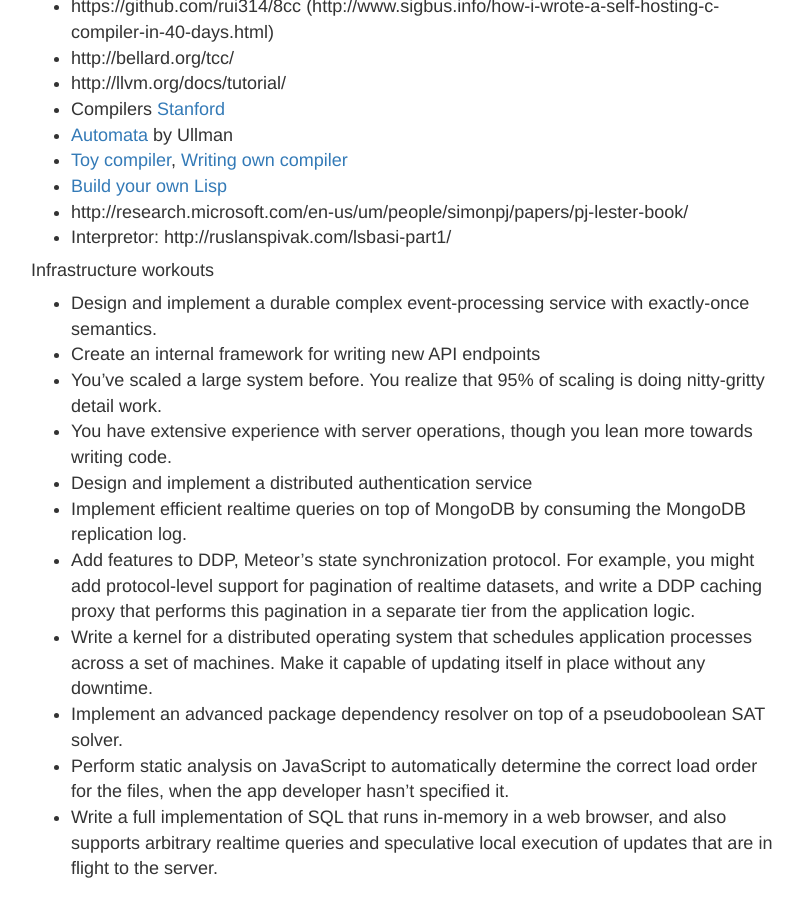
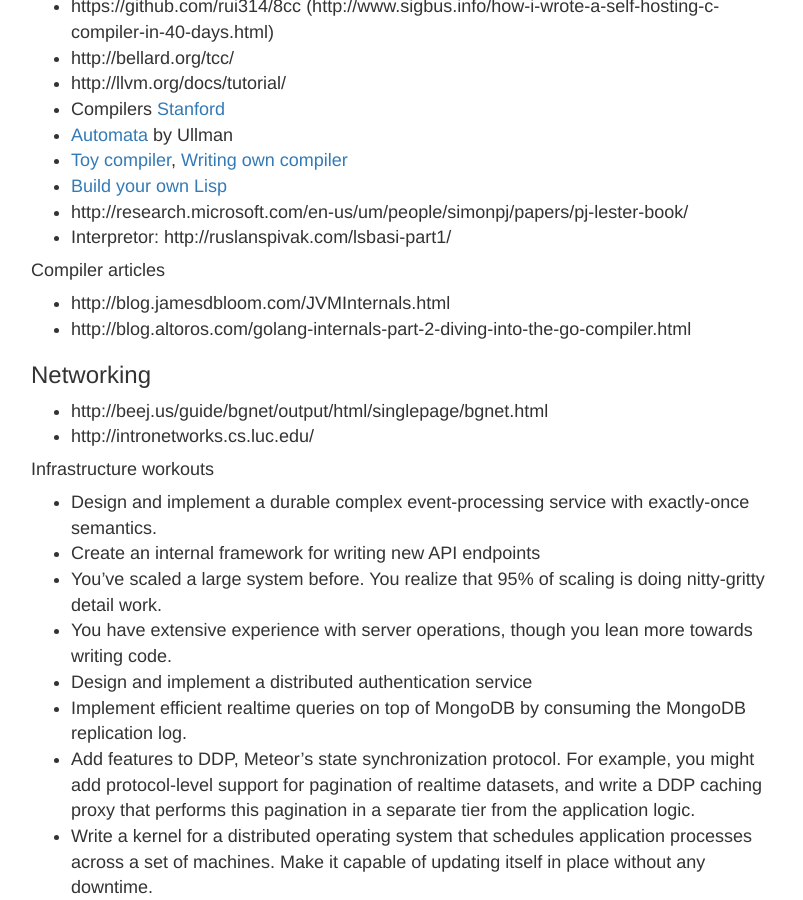
Before and after one commit to rohityadavcloud/rohityadavcloud.github.io, a Jekyll site: the page built from k/systems.markdown, in a window 1280 px wide and 900 px high, scrolled down 1633 px. Shown: the whole window, without its empty margins (234-1037 px from the left). Built offline with Jekyll 4.4.1, drawn with Linux system fonts in a browser that asks for light colours.

Commit message:
kup
Signed-off-by: Rohit Yadav <rohit.yadav@shapeblue.com>

```diff
--- a/k/algorithms.markdown
+++ b/k/algorithms.markdown
@@ -35,6 +35,8 @@
 - [Book: The Algo book by Robert Sedgewick](http://algs4.cs.princeton.edu/home/)
 - [Algorithms camp](http://www.youtube.com/watch?v=vZ2Wn6Ly8Ok&playnext=1&list=PL713C10F05D6BB7BF)
 - [Humblefool's CodeSchool](http://mycodeschool.com/problems) [Winter coding @ MyCodeSchool](http://wintercoding.mycodeschool.com/)
+- http://xlinux.nist.gov/dads/
+- http://en.wikipedia.org/wiki/List_of_algorithms
 
 ## Problem types
 
--- a/k/systems.markdown
+++ b/k/systems.markdown
@@ -72,6 +72,16 @@
 - http://research.microsoft.com/en-us/um/people/simonpj/papers/pj-lester-book/
 - Interpretor: http://ruslanspivak.com/lsbasi-part1/
 
+#### Compiler articles
+
+- http://blog.jamesdbloom.com/JVMInternals.html
+- http://blog.altoros.com/golang-internals-part-2-diving-into-the-go-compiler.html
+
+### Networking
+
+- http://beej.us/guide/bgnet/output/html/singlepage/bgnet.html
+- http://intronetworks.cs.luc.edu/
+
 #### Infrastructure workouts
 
 - Design and implement a durable complex event-processing service with exactly-once semantics.
```
Also changed, not shown: k/index.markdown (+7 -12 lines).
